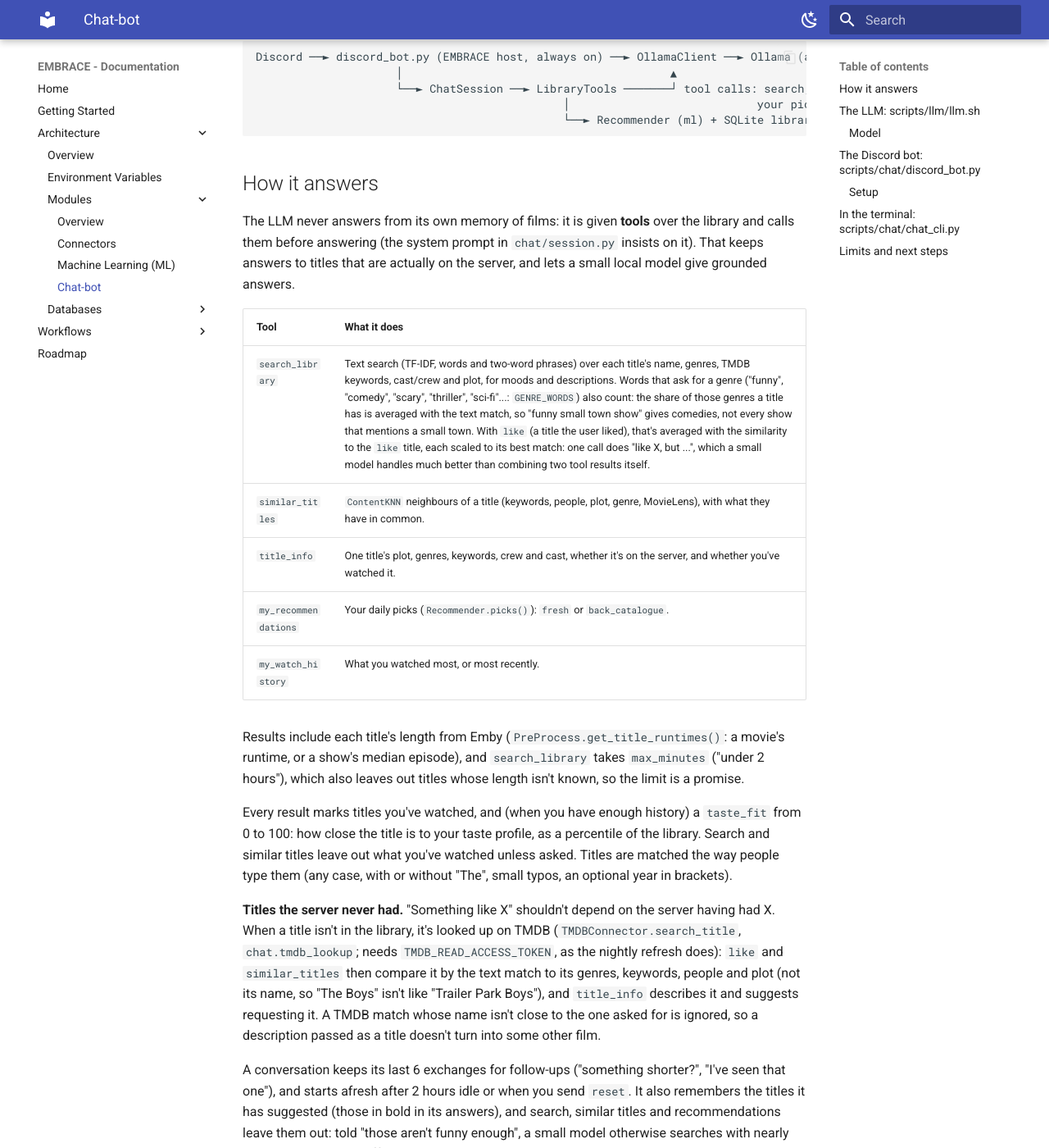
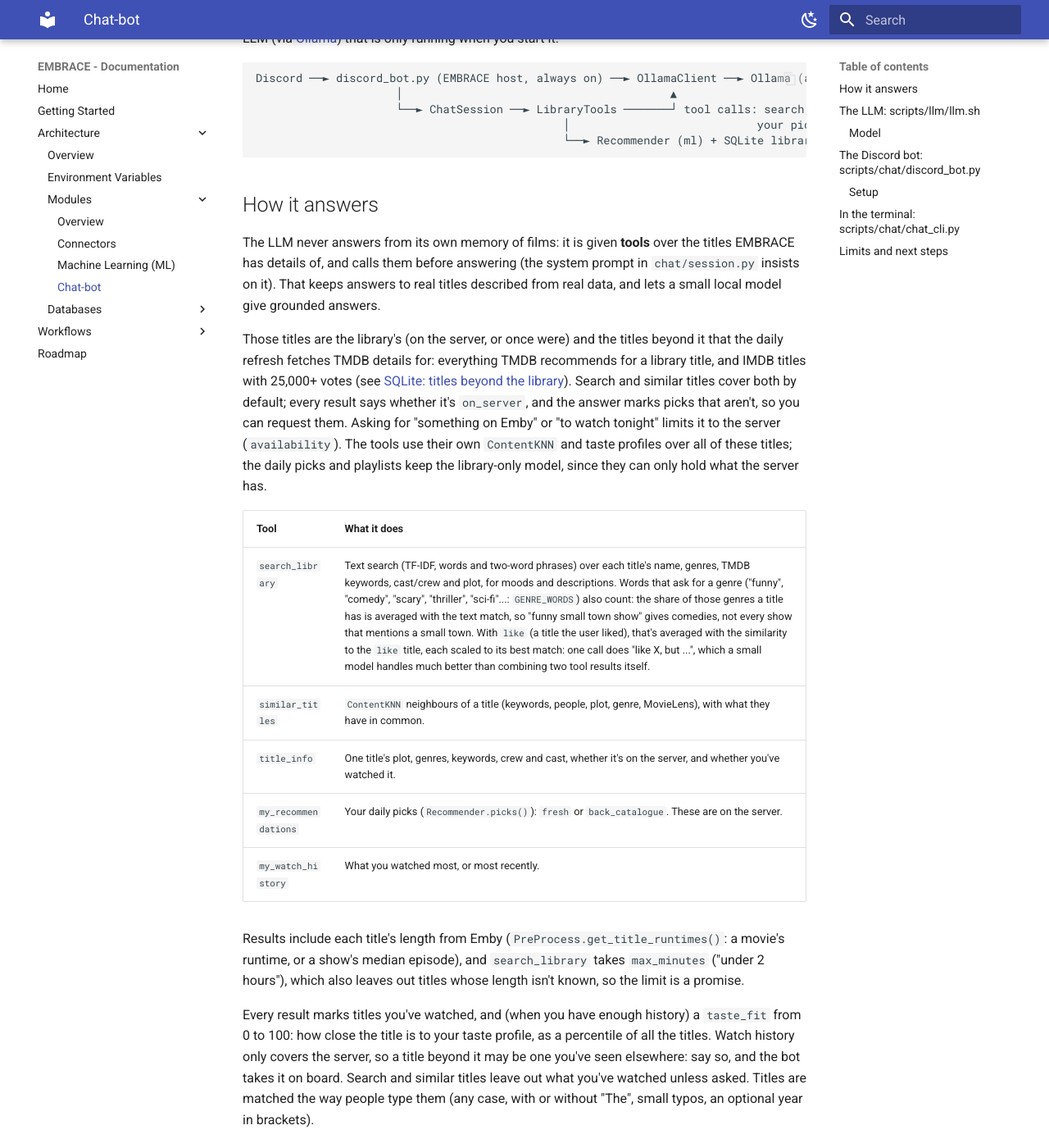
Before and after one commit to bgrando24/EMBRACE, an MkDocs documentation site: the page built from docs/modules/chat.md, in a window 1280 px wide and 1400 px high, scrolled down 248 px. Shown: the whole window at 82% size. Built offline with MkDocs 1.6.1 and Material for MkDocs 9.7.7, drawn with Linux system fonts in a browser that asks for light colours; some of the changed text lies outside the part shown.

Commit message:
Docs: recommendations beyond the server (discovery titles), fill script, get_title_content(discovery)
Claude-Session: https://claude.ai/code/session_01HEWGHEC19UTvfiVSiDWoX9

````diff
--- a/docs/modules/chat.md
+++ b/docs/modules/chat.md
@@ -1,9 +1,10 @@
 # Chat-bot (`src/chat`)
 
 EMBRACE's conversational interface: ask for something to watch in plain language ("a funny show like Letterkenny",
-"a tense thriller under 2 hours", "what should I watch tonight?") and get a few picks from **your** server, chosen
-with **your** watch history in mind. It runs as a Discord bot, with a local LLM (via [Ollama](https://ollama.com))
-that is only running when you start it.
+"a tense thriller under 2 hours", "what should I watch tonight?") and get a few picks chosen with **your** watch
+history in mind: from the server, and beyond it (about 12,000 well-known titles it doesn't have, to request in
+Jellyseerr). It runs as a Discord bot, with a local LLM (via [Ollama](https://ollama.com)) that is only running when
+you start it.
 
 ```
 Discord ──► discord_bot.py (EMBRACE host, always on) ──► OllamaClient ──► Ollama (a GPU machine / Mac, on demand)
@@ -15,16 +16,24 @@ Discord ──► discord_bot.py (EMBRACE host, always on) ──► OllamaClien
 
 ## How it answers
 
-The LLM never answers from its own memory of films: it is given **tools** over the library and calls them before
-answering (the system prompt in `chat/session.py` insists on it). That keeps answers to titles that are actually on
-the server, and lets a small local model give grounded answers.
+The LLM never answers from its own memory of films: it is given **tools** over the titles EMBRACE has details of,
+and calls them before answering (the system prompt in `chat/session.py` insists on it). That keeps answers to real
+titles described from real data, and lets a small local model give grounded answers.
+
+Those titles are the library's (on the server, or once were) and the titles beyond it that the daily refresh fetches
+TMDB details for: everything TMDB recommends for a library title, and IMDB titles with 25,000+ votes (see
+[SQLite: titles beyond the library](../databases/sqlite.md#titles-beyond-the-library)). Search and similar titles
+cover both by default; every result says whether it's `on_server`, and the answer marks picks that aren't, so you can
+request them. Asking for "something on Emby" or "to watch tonight" limits it to the server (`availability`). The
+tools use their own `ContentKNN` and taste profiles over all of these titles; the daily picks and playlists keep the
+library-only model, since they can only hold what the server has.
 
 | Tool | What it does |
 | --- | --- |
 | `search_library` | Text search (TF-IDF, words and two-word phrases) over each title's name, genres, TMDB keywords, cast/crew and plot, for moods and descriptions. Words that ask for a genre ("funny", "comedy", "scary", "thriller", "sci-fi"...: `GENRE_WORDS`) also count: the share of those genres a title has is averaged with the text match, so "funny small town show" gives comedies, not every show that mentions a small town. With `like` (a title the user liked), that's averaged with the similarity to the `like` title, each scaled to its best match: one call does "like X, but ...", which a small model handles much better than combining two tool results itself. |
 | `similar_titles` | `ContentKNN` neighbours of a title (keywords, people, plot, genre, MovieLens), with what they have in common. |
 | `title_info` | One title's plot, genres, keywords, crew and cast, whether it's on the server, and whether you've watched it. |
-| `my_recommendations` | Your daily picks (`Recommender.picks()`): `fresh` or `back_catalogue`. |
+| `my_recommendations` | Your daily picks (`Recommender.picks()`): `fresh` or `back_catalogue`. These are on the server. |
 | `my_watch_history` | What you watched most, or most recently. |
 
 Results include each title's length from Emby (`PreProcess.get_title_runtimes()`: a movie's runtime, or a show's
@@ -32,12 +41,13 @@ median episode), and `search_library` takes `max_minutes` ("under 2 hours"), whi
 length isn't known, so the limit is a promise.
 
 Every result marks titles you've watched, and (when you have enough history) a `taste_fit` from 0 to 100: how close
-the title is to your taste profile, as a percentile of the library. Search and similar titles leave out what you've
+the title is to your taste profile, as a percentile of all the titles. Watch history only covers the server, so a
+title beyond it may be one you've seen elsewhere: say so, and the bot takes it on board. Search and similar titles leave out what you've
 watched unless asked. Titles are matched the way people type them (any case, with or without "The", small typos,
 an optional year in brackets).
 
-**Titles the server never had.** "Something like X" shouldn't depend on the server having had X. When a title isn't
-in the library, it's looked up on TMDB (`TMDBConnector.search_title`, `chat.tmdb_lookup`; needs
+**Any other title.** "Something like X" shouldn't depend on EMBRACE having X's details. When it doesn't, X is looked
+up on TMDB (`TMDBConnector.search_title`, `chat.tmdb_lookup`; needs
 `TMDB_READ_ACCESS_TOKEN`, as the nightly refresh does): `like` and `similar_titles` then compare it by the text match
 to its genres, keywords, people and plot (not its name, so "The Boys" isn't like "Trailer Park Boys"), and
 `title_info` describes it and suggests requesting it. A TMDB match whose name isn't close to the one asked for is
@@ -132,7 +142,8 @@ PYTHONPATH=src python scripts/chat/chat_cli.py --user <emby name> --ask "a heist
 - **Search is word-based.** "Canadian" doesn't match the keyword "canada"; the model is told to search with several
   descriptive keywords and retry, which mostly covers it. Embedding search (semantic matching, computed by the same
   Ollama) is the planned improvement, together with richer per-title tags (README goal 2).
-- **Only titles on the server are recommended.** A Jellyseerr "request this" button for titles that aren't is on
-  the roadmap.
+- **Titles beyond the server are the well-known ones** (TMDB's recommendations for the library, and 25,000+ IMDB
+  votes); anything else is only reachable by name (looked up on TMDB). A Jellyseerr "request this" button is on the
+  roadmap.
 - The `taste_fit` and tool results are only as good as the watch history: with little history, answers are driven
   by the request alone.
````
Also changed, not shown: other parts of docs/modules/chat.md (+1 -1 lines), docs/databases/sqlite.md (+11 -0 lines), docs/modules/ml.md (+3 -1 lines), docs/workflows/data_ingestion.md (+1 -1 lines).
